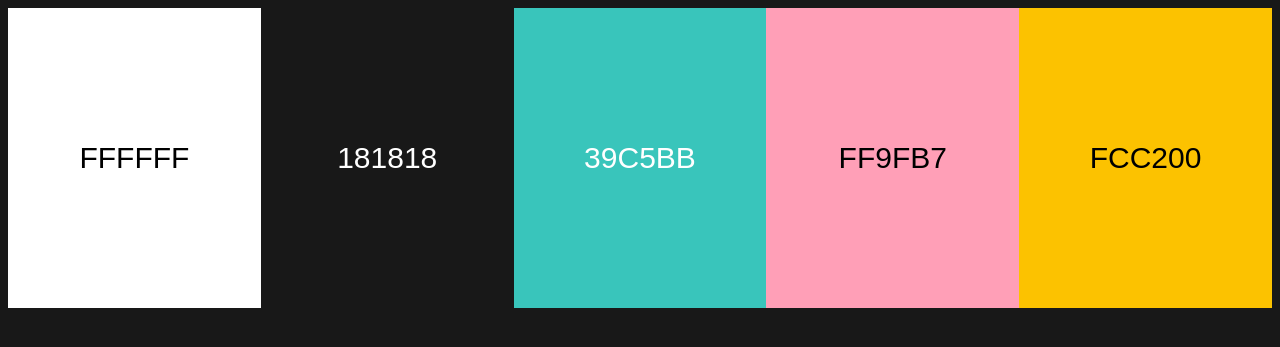
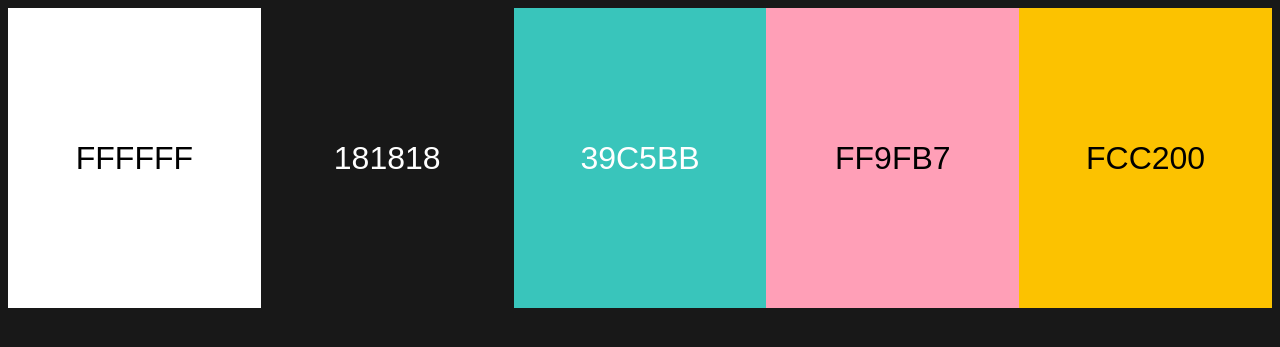
Before and after one commit to MLGHACKERx/MLGHACKERx.github.io, a PHP site: page /color/palettes.html in a window 1280 px wide. Shown: the top 347 px of the page. Run offline with PHP 8.4, Linux system fonts and the light colour scheme.

Commit message:
Update style-color.css

```diff
--- a/color/style-color.css
+++ b/color/style-color.css
@@ -38,5 +38,5 @@ body {
 
 .color-text {
 	margin: auto;
-	font-size: 30px;
+	font-size: 32px;
 }
```
